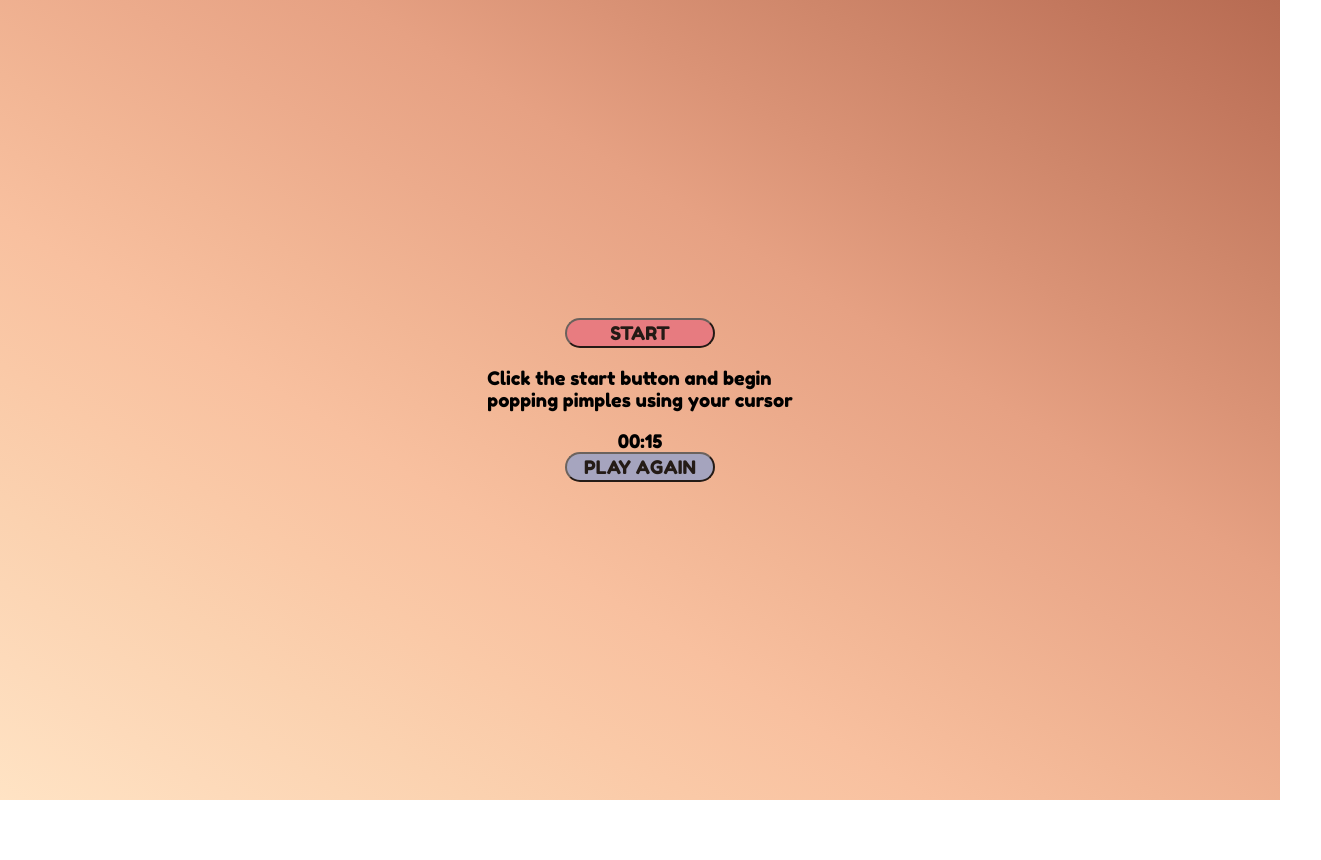
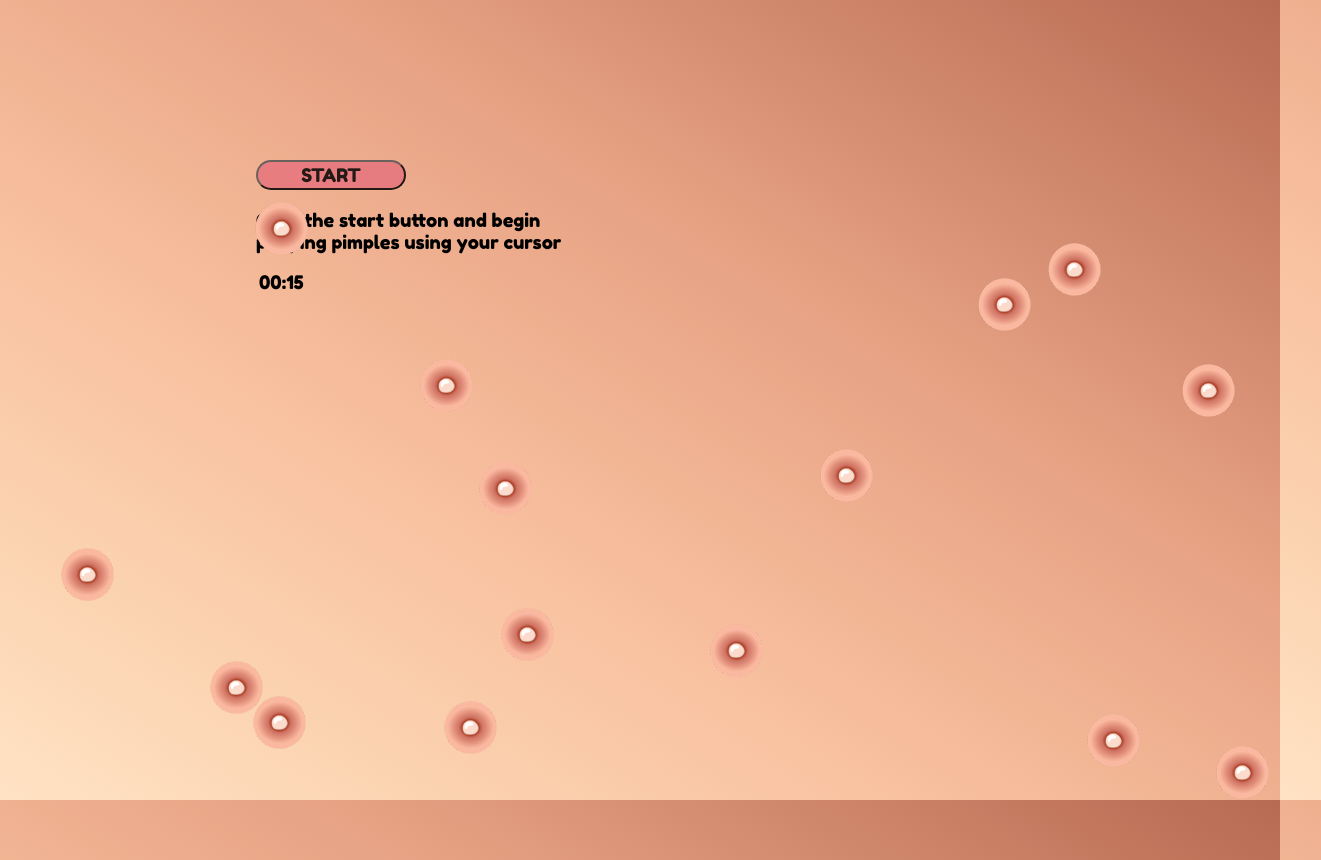
Before and after one commit to lizmoy/popaholic, a plain HTML site: page game.html in a window 1280 px wide. Shown: the whole page, 1321 px wide, since content can reach past the window. Before the commit the page ends 800 px from the top, so only its background shows below. Drawn offline with Linux system fonts and the light colour scheme.

Commit message:
adjust layout

```diff
--- a/game.html
+++ b/game.html
@@ -12,10 +12,11 @@
 
 <body>
     <div class="container">
-        <button id="start-button">Start</button>
-        <p>Click the start button and begin<br>popping pimples using your cursor</p>
-        <div><span id="timer">00:15</span></div>
-
+        <div class="level" id="level-1">
+            <button id="start-button">Start</button>
+            <p>Click the start button and begin<br>popping pimples using your cursor</p>
+            <div><span id="timer">00:15</span></div>
+        </div>
         <div id="result"></div>
         <div class="reset">
             <button id="replay-button">Play Again</button>
--- a/script.js
+++ b/script.js
@@ -1,7 +1,7 @@
 const startButton = document.querySelector('#start-button')
 let timerSpan = document.querySelector('#timer')
 let resultMessage = document.getElementById('result')
-const gamePage = document.querySelector('#level-1')
+const levelOne = document.querySelector('#level-1')
 const playAgainBtn = document.querySelector('#replay-button')
 const audio = new Audio('audio/Blop-Mark_DiAngelo-79054334.mp3')
 let allPopped = document.querySelectorAll('.popped')
@@ -14,7 +14,7 @@ let active = true
 let win = false
 
 function gameInit() {
-    gamePage.style.display = 'block'
+    levelOne.style.display = 'block'
     playAgainBtn.style.display = 'none'
     manyPimples()
 }
@@ -102,7 +102,7 @@ function youLose() {
 }
 
 function gameRestart() {
-    gamePage.style.display = 'none'
+    levelOne.style.display = 'none'
     playAgainBtn.style.display = 'block'
 }
 
```
